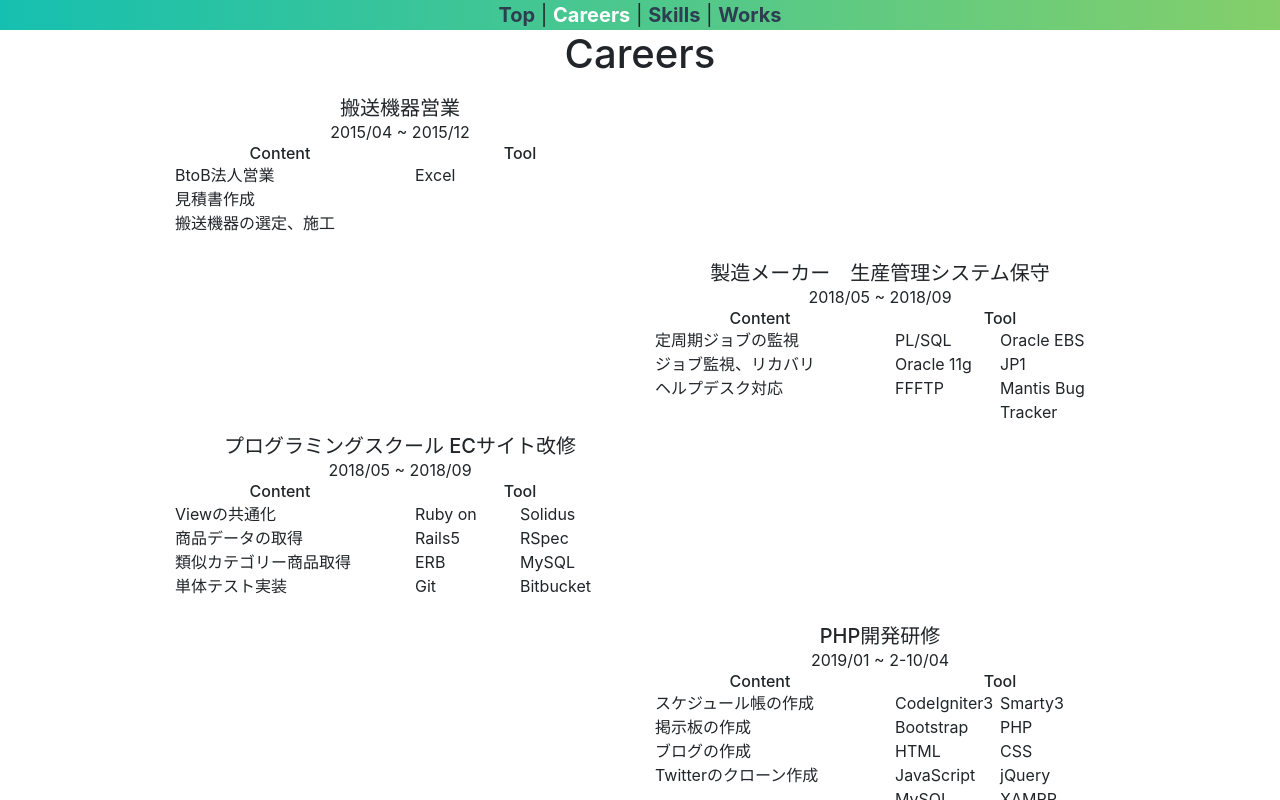
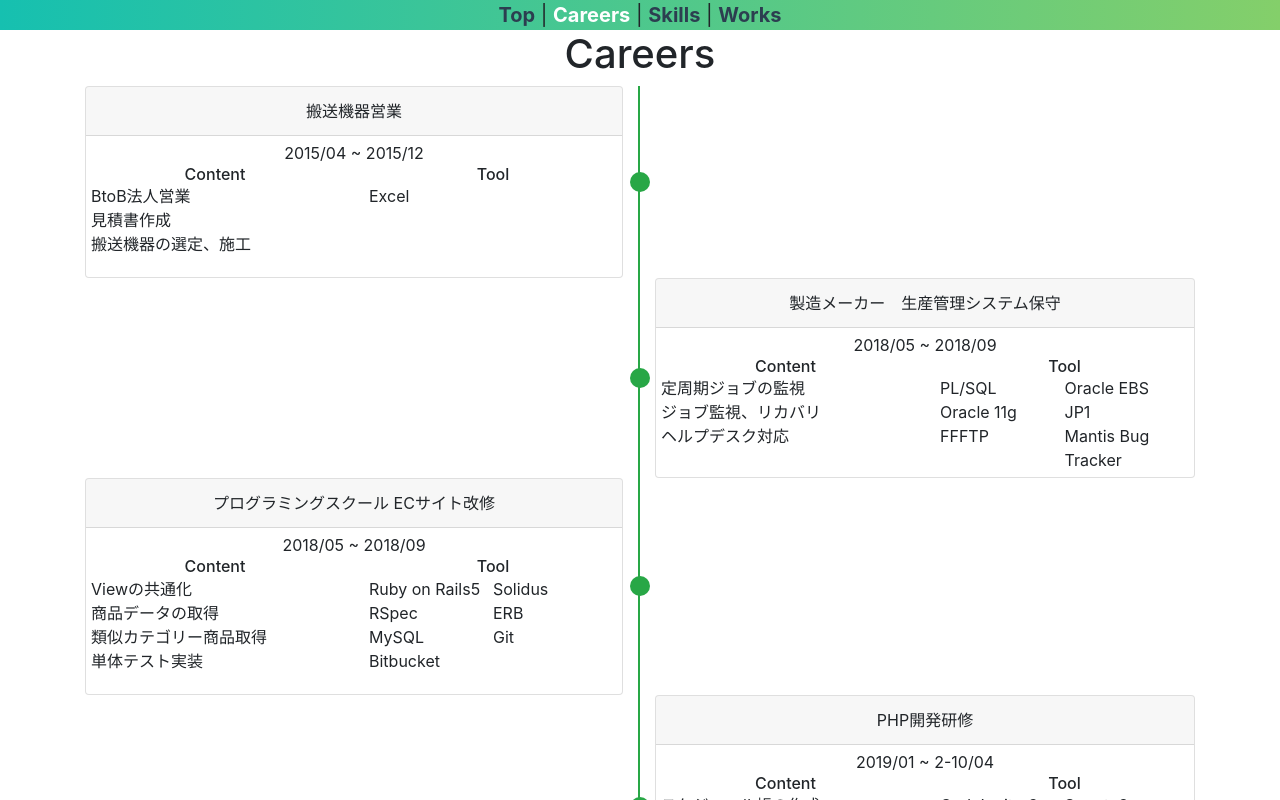
Before and after one commit to urape/portfolio, a Vue app: page /careers in a window 1280 px wide. Shown: the top 800 px of the page. Built offline with nearby package versions, Linux system fonts and the light colour scheme.

Commit message:
modify careers page

```diff
--- a/src/views/Careers.vue
+++ b/src/views/Careers.vue
@@ -1,11 +1,10 @@
 <template>
-  <b-container class="box w-90" fluid>
+  <b-container class="box w-90" fuild>
     <h1>Careers</h1>
-    <b-row v-for="career in careers" :key="career.id" class="content">
-      <b-col md="1"></b-col>
-      <b-col md="5" cols="12">
-        <div v-if="career.id % 2 !== 0">
-          <h5 class="m-0">{{ career.title }}</h5>
+    <b-row v-for="career in careers" :key="career.id" class="content item">
+      <p class="circle"></p>
+      <b-col md="6" cols="12" class="item-border">
+        <b-card v-if="career.id % 2 !== 0" v-bind:header="career.title">
           <span>{{ career.term }}</span>
           <b-row>
             <b-col md="6" cols="12">
@@ -25,11 +24,10 @@
               </ul>
             </b-col>
           </b-row>
-        </div>
+        </b-card>
       </b-col>
-      <b-col md="5" cols="12">
-        <div v-if="career.id % 2 === 0">
-          <h5 class="m-0">{{ career.title }}</h5>
+      <b-col md="6" cols="12">
+        <b-card v-if="career.id % 2 === 0" v-bind:header="career.title">
           <span>{{ career.term }}</span>
           <b-row>
             <b-col md="6" cols="12">
@@ -49,7 +47,7 @@
               </ul>
             </b-col>
           </b-row>
-        </div>
+        </b-card>
       </b-col>
     </b-row>
   </b-container>
@@ -156,6 +154,9 @@ export default ({
 </script>
 
 <style scoped>
+.card-body {
+  padding: 5px;
+}
 .content {
   padding-top: 10px;
 }
@@ -164,10 +165,43 @@ export default ({
   width: 90%;
 }
 
-.row-2{
+.row-2 {
   padding: 0;
   float: left;
   width: 50%;
   list-style: none;
 }
+
+@media (min-width:768px) {
+  .row {
+    padding: 0px;
+  }
+
+  .item {
+    position: relative;
+  }
+
+  .item-border {
+    border-right: solid 2px #28A746;
+  }
+
+  .circle {
+    width: 20px;
+    height: 20px;
+    border-radius: 50%;
+    background: #28A746;
+    position: absolute;
+    top: 0;
+    right: 0;
+    bottom: 0;
+    left: 0;
+    margin: auto;
+  }
+}
+
+@media (max-width:767px) {
+  .item-border {
+    height: 0px;
+  }
+ }
 </style>
```
